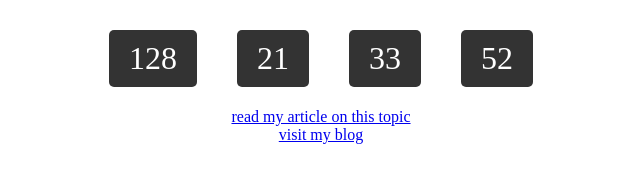
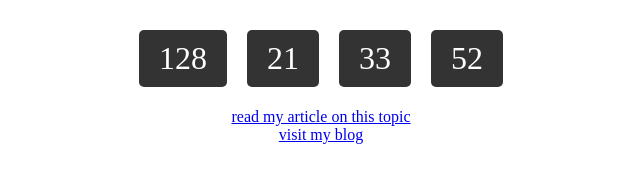
Before and after one commit to abhiakela/count-down, a plain HTML site: page index.html in a window 1280 px wide. Shown: the whole page, without its empty margins (319-959 px from the left). Drawn offline with Linux system fonts and the light colour scheme.

Commit message:
first commit

```diff
--- a/styles.css
+++ b/styles.css
@@ -2,7 +2,7 @@
   display: flex;
   justify-content: center;
   align-items: center;
-  gap: 20px;
+  /* gap: 10px; */
   height: 100px;
   & div{
    margin: 0 10px;
```
